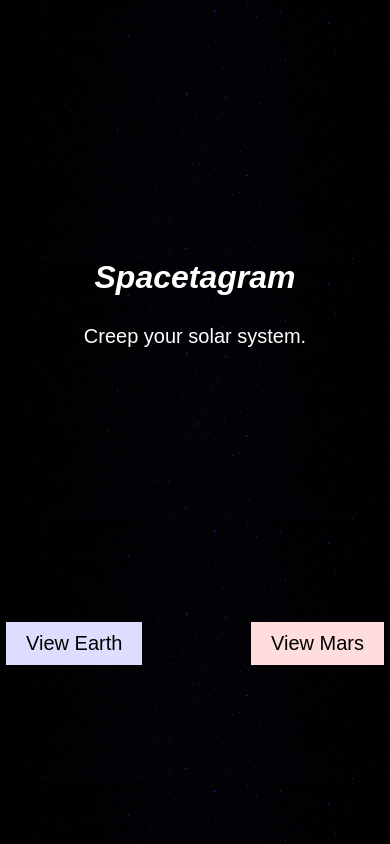
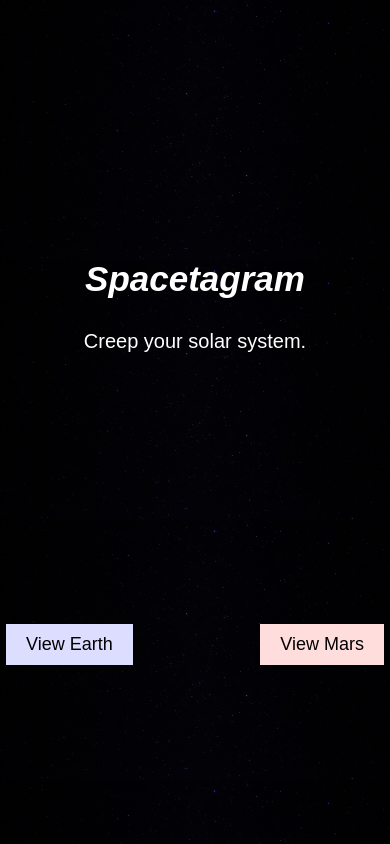
Before and after one commit to Yoannou/spacestagram, a React (Create React App) app: page / in a window 390 px wide. Built offline with nearby package versions, Linux system fonts and the light colour scheme; no server answers; a web font is replaced by a local one.

Commit message:
Resized button fonts for mobile

```diff
--- a/src/components/Home.css
+++ b/src/components/Home.css
@@ -18,7 +18,7 @@
   margin: 0px;
   padding: 0px;
   text-align: center;
-  font-size: 32px;
+  font-size: 35px;
 }
 
 .navigation {
@@ -33,7 +33,7 @@
   margin-bottom: 10px;
   padding: 10px 20px;
   font-family: ethnocentric, sans-serif;
-  font-size: 20px;
+  font-size: 18px;
 }
 
 .to-earth button {
@@ -65,8 +65,11 @@
   .home-title-container .title {
     font-size: 40px;
   }
+
+  .to-planet button {
+    font-size: 20px;
+  }
 }
-
 
 @media only screen and (min-width: 1025px) {
 
--- a/src/components/user-input/MarsInput.css
+++ b/src/components/user-input/MarsInput.css
@@ -43,7 +43,7 @@ input[type=button]:hover {
 
 .rover-btn {
   margin-bottom: 10px;
-  height: 100px;
+  min-height: 75px;
 }
 
 #mars-submit {
@@ -55,8 +55,7 @@ input[type=button]:hover {
 @media only screen and (min-width:1025px) {
   .rover-select {
     flex-direction: row;
-     padding: 40px 0px;
-
+    padding: 40px 0px;
   }
 
   .rover-btn {
```
